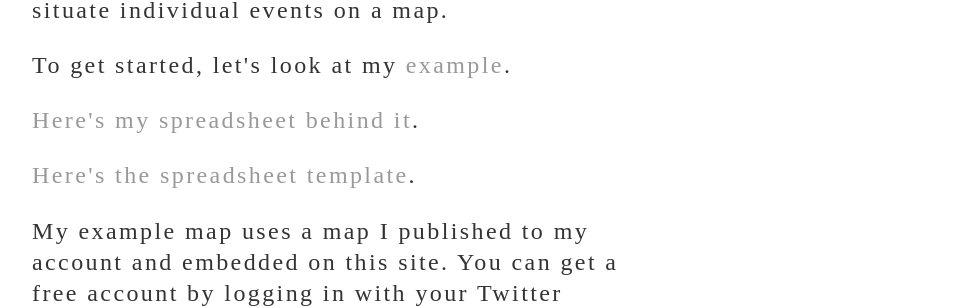
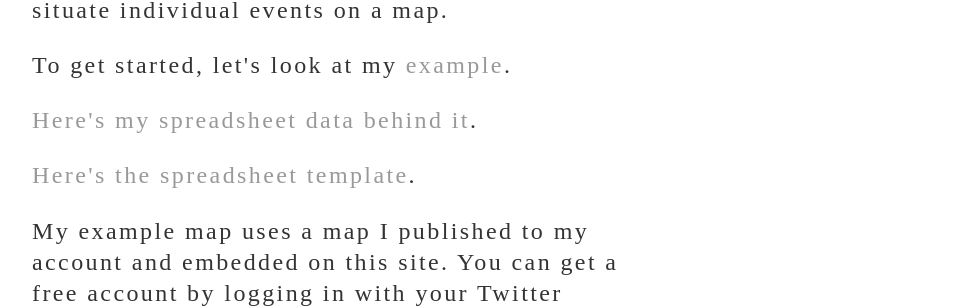
Before and after one commit to nhomenda/nhomenda.github.io, a Jekyll site: the page built from _posts/2021-08-03-IFS.md, in a window 1280 px wide and 900 px high, scrolled down 1627 px. Shown: the part 322-630 px from the top of the window, without its empty margins (160-1119 px from the left). Built offline with Jekyll 4.4.1, drawn with Linux system fonts in a browser that asks for light colours.

Commit message:
Update 2021-08-03-IFS.md

```diff
--- a/_posts/2021-08-03-IFS.md
+++ b/_posts/2021-08-03-IFS.md
@@ -41,7 +41,7 @@ date: 2021-08-03
 <h2>Activity 3: TimeMapper</h2>
 <p>Similar to Timeline JS, TimeMapper uses Google Sheets to publish interactive time maps, which situate individual events on a map.</p>
 	<p>To get started, let's look at my <a href="https://nhomenda.github.io/blog/2018/08/06/timemapper">example</a>.</p>
-	<p><a href="https://docs.google.com/spreadsheets/d/1ngHCjZJAp_yNeeIEpE3Y4L6xAwDORDy9EQNeCj7JXWc/edit#gid=0">Here's my spreadsheet behind it</a>.</p>
+	<p><a href="https://docs.google.com/spreadsheets/d/1ngHCjZJAp_yNeeIEpE3Y4L6xAwDORDy9EQNeCj7JXWc/edit#gid=0">Here's my spreadsheet data behind it</a>.</p>
 	<p><a href="https://docs.google.com/spreadsheets/d/1LlYBnfhvD3ZUXMGZ8e52UwYp-xn_NeWmaGBx7VBz5V8/edit#gid=0">Here's the spreadsheet template</a>.</p>
 	<p>My example map uses a map I published to my account and embedded on this site. You can get a free account by logging in with your Twitter account. You can also publish anonymously, as long as your Google Sheet is published to the web.</p>
 		<p><a href="http://timemapper.okfnlabs.org/anon/v4dxy1-herman-b-wells-history">Here's the same map as above, published anonymously</a>.</p>
```
